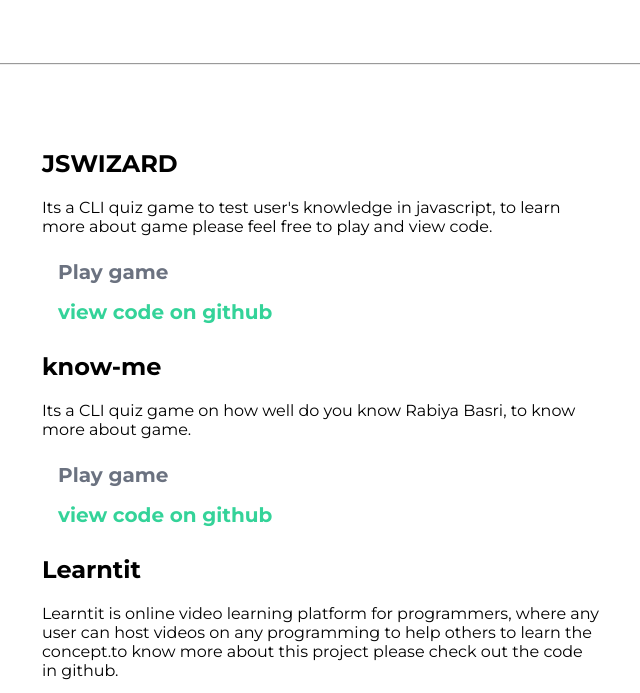
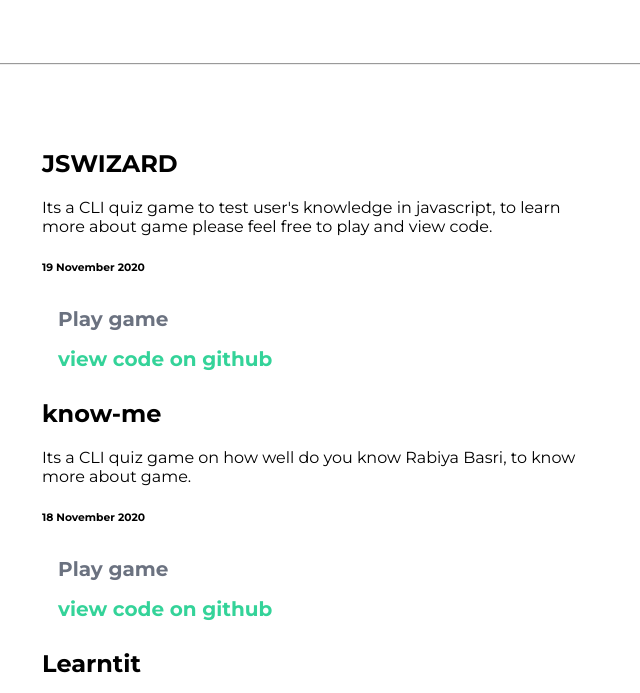
Before and after one commit to rabiya-basri/portfolio, a plain HTML site: page projects.html in a window 1280 px wide. Shown: the part 465-1158 px from the top of the page, without its empty margins (338-978 px from the left). Drawn offline with Linux system fonts and the light colour scheme.

Commit message:
update dates

```diff
--- a/projects.html
+++ b/projects.html
@@ -32,13 +32,13 @@
             <ol class="list-non-bullet" reversed>
                 <li>
                     <h2>JSWIZARD</h2>
-                    <p>Its a CLI quiz game to test user's knowledge in javascript, to learn more about game please feel free to play and view code.</p>
+                    <p>Its a CLI quiz game to test user's knowledge in javascript, to learn more about game please feel free to play and view code.<h6>19 November 2020</h6></p>
                     <strong><a class="link pro-link-primary" href="https://repl.it/@rabiyabasri02/JSWIZARD?embed=1&output=1#index.js"><span class="heading-inverted">Play game</span></a></strong>
                     <strong><a class="link pro-link-secondary" href="https://github.com/rabiya-basri/jswizard"><span class="heading-inverted">view code on github</span></a></strong>
                 </li>
                 <li>
                     <h2>know-me</h2>
-                    <p>Its a CLI quiz game on how well do you know Rabiya Basri, to know more about game.</p>
+                    <p>Its a CLI quiz game on how well do you know Rabiya Basri, to know more about game.<h6>18 November 2020</h6></p>
                     <strong><a class="link pro-link-primary" href="https://repl.it/@rabiyabasri02/Know-me?embed=1&output=1#index.js"><span class="heading-inverted">Play game</span></a></strong>
                    <strong><a class="link pro-link-secondary" href="https://github.com/rabiya-basri/Know-me"><span class="heading-inverted">view code on github</span></a></strong>
                  </li>
```
Also changed, not shown: blogs.html (+2 -1 lines).
